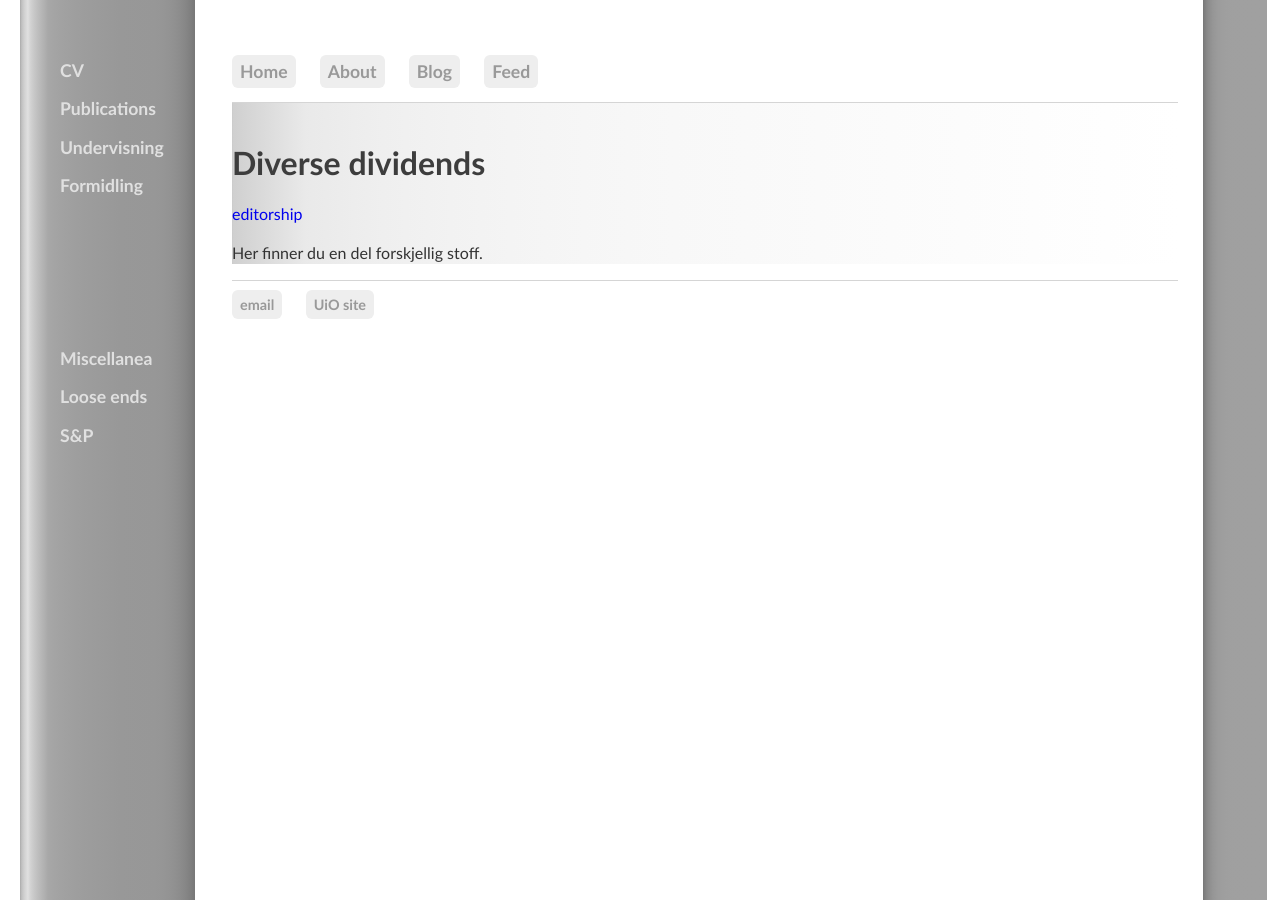
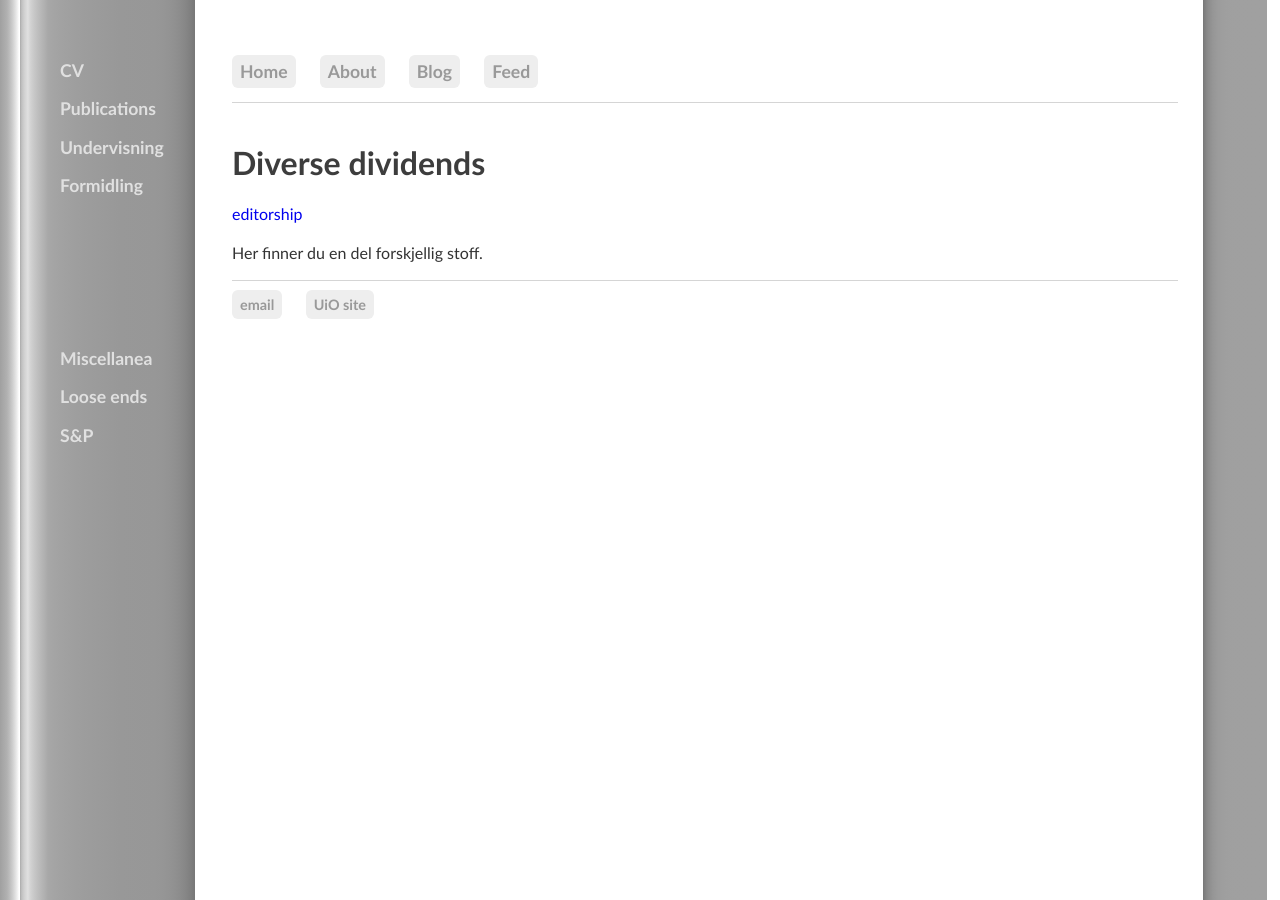
Before and after one commit to kjelljs/kjelljs.github.io, a Jekyll site: the page built from misc/index.html, in a window 1280 px wide. Built offline with Jekyll 4.4.1, drawn with Linux system fonts in a browser that asks for light colours.

Commit message:
Update main.css

```diff
--- a/css/main.css
+++ b/css/main.css
@@ -1,10 +1,10 @@
 #main {
   margin: 0 8% 0 232px; /* Same as the width of the sidenav */
-  background: linear-gradient(to right, #a0a0a0, 0.1%, white);
 }
 body {
      margin: 60px auto;
      max-width: 1500px;
+	background: linear-gradient(to right, #a0a0a0, 1%, white, 2%, white);
 }
 nav {
     margin-left: 232px;
```
